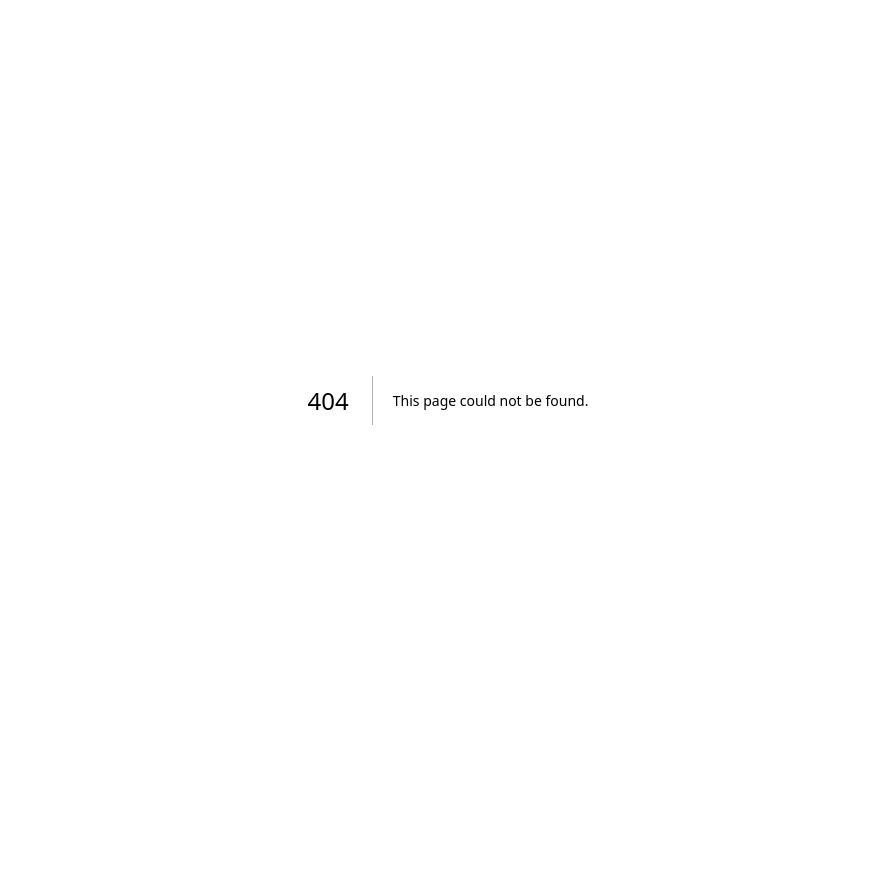
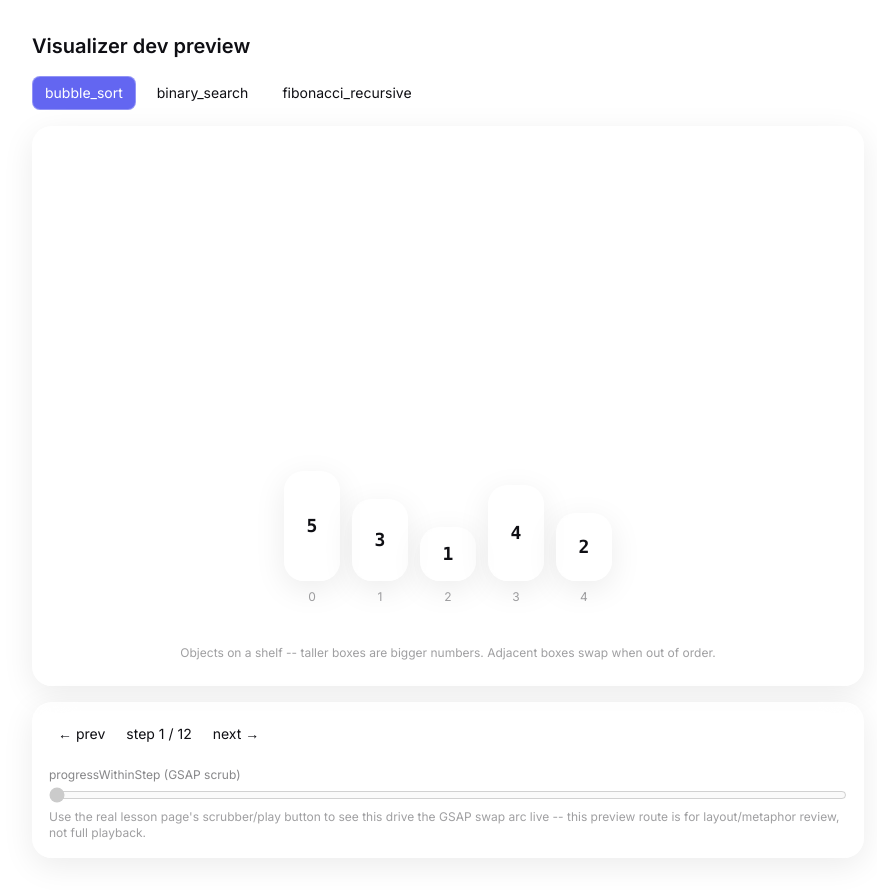
Before and after one commit to SaqifHoque/algoverse-ai, a Next.js app in the folder apps/frontend/: page /dev/preview in a window 1280 px wide. Before the commit this address had no page. Shown: the whole page, without its empty margins (192-1069 px from the left). Before the commit the page ends 800 px from the top, so only its background shows below. Built offline with nearby package versions, Linux system fonts and the light colour scheme.

Commit message:
feat(dev): add visualizer preview and theme fixes

```diff
--- /dev/null
+++ b/apps/frontend/src/app/dev/preview/page.tsx
@@ -0,0 +1,81 @@
+"use client";
+
+// Dev-only isolation route: renders each Visualizer standalone against the real captured
+// fixtures, with step controls, independent of the submission flow or a live backend. This is
+// the lighter alternative to installing Storybook that the plan called for -- worth upgrading
+// to real Storybook once a 4th+ algorithm makes isolated component review pay for itself.
+
+import { useState } from "react";
+
+import { VisualizerStage } from "@/components/visualizers/VisualizerStage";
+import { GlassPanel } from "@/components/ui/GlassPanel";
+import { FIXTURES, type FixtureKey } from "@/lib/fixtures";
+import { LessonPlayerProvider, useLessonPlayerStore } from "@/stores/LessonPlayerContext";
+
+const KEYS: FixtureKey[] = ["bubble_sort", "binary_search", "fibonacci_recursive"];
+
+function StepControls() {
+  const stepIndex = useLessonPlayerStore((s) => s.stepIndex);
+  const progressWithinStep = useLessonPlayerStore((s) => s.progressWithinStep);
+  const timelineLength = useLessonPlayerStore((s) => s.lesson.timeline.length);
+  const actions = useLessonPlayerStore((s) => s.actions);
+
+  return (
+    <GlassPanel className="space-y-3 p-4">
+      <div className="flex items-center gap-3">
+        <button className="rounded-lg border px-2 py-1 text-sm" onClick={actions.prev}>
+          &larr; prev
+        </button>
+        <span className="text-sm">
+          step {stepIndex + 1} / {timelineLength}
+        </span>
+        <button className="rounded-lg border px-2 py-1 text-sm" onClick={actions.next}>
+          next &rarr;
+        </button>
+      </div>
+      <div>
+        <label className="text-xs text-foreground/50">progressWithinStep (GSAP scrub)</label>
+        <input
+          type="range"
+          min={0}
+          max={1}
+          step={0.01}
+          value={progressWithinStep}
+          readOnly
+          className="w-full"
+          disabled
+        />
+        <p className="text-xs text-foreground/40">
+          Use the real lesson page&apos;s scrubber/play button to see this drive the GSAP swap
+          arc live -- this preview route is for layout/metaphor review, not full playback.
+        </p>
+      </div>
+    </GlassPanel>
+  );
+}
+
+export default function DevPreviewPage() {
+  const [fixtureKey, setFixtureKey] = useState<FixtureKey>("bubble_sort");
+  const lesson = FIXTURES[fixtureKey];
+
+  return (
+    <main className="mx-auto max-w-4xl space-y-4 p-8">
+      <h1 className="text-xl font-semibold">Visualizer dev preview</h1>
+      <div className="flex gap-2">
+        {KEYS.map((key) => (
+          <button
+            key={key}
+            onClick={() => setFixtureKey(key)}
+            className={`rounded-lg border px-3 py-1.5 text-sm ${key === fixtureKey ? "bg-accent text-white" : ""}`}
+          >
+            {key}
+          </button>
+        ))}
+      </div>
+      <LessonPlayerProvider lesson={lesson} key={fixtureKey}>
+        <VisualizerStage />
+        <StepControls />
+      </LessonPlayerProvider>
+    </main>
+  );
+}
--- a/apps/frontend/src/components/lesson-player/CodePanel.tsx
+++ b/apps/frontend/src/components/lesson-player/CodePanel.tsx
@@ -32,8 +32,8 @@ export function CodePanel({
   const highlighted = new Set(highlightedLines);
 
   return (
-    <GlassPanel className="overflow-x-auto p-4">
-      <pre className="font-mono text-sm leading-6">
+    <GlassPanel className="overflow-x-auto p-4 text-foreground">
+      <pre className="font-mono text-sm leading-6 text-foreground">
         {lines.map((line, idx) => {
           const lineNo = idx + 1;
           const isActive = lineNo === currentLine || highlighted.has(lineNo);
@@ -53,6 +53,7 @@ export function CodePanel({
                     className={clsx(
                       tok.kind === "keyword" && "text-accent-2 font-semibold",
                       tok.kind === "number" && "text-accent",
+                      tok.kind === "plain" && "text-foreground",
                     )}
                   >
                     {tok.text}
--- a/apps/frontend/src/styles/tokens.css
+++ b/apps/frontend/src/styles/tokens.css
@@ -1,4 +1,5 @@
 :root {
+  color-scheme: light;
   --surface: 255 255 255;
   --surface-glass: rgba(255, 255, 255, 0.6);
   --foreground: 15 15 20;
@@ -13,6 +14,7 @@
    including resolving "system" preference on load -- no separate prefers-color-scheme
    media query is needed here. */
 .dark {
+  color-scheme: dark;
   --surface: 17 17 22;
   --surface-glass: rgba(24, 24, 30, 0.55);
   --foreground: 237 237 242;
```
